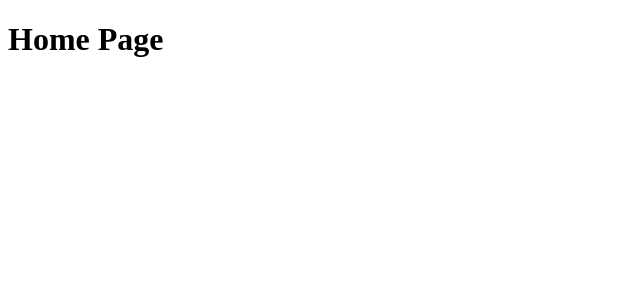
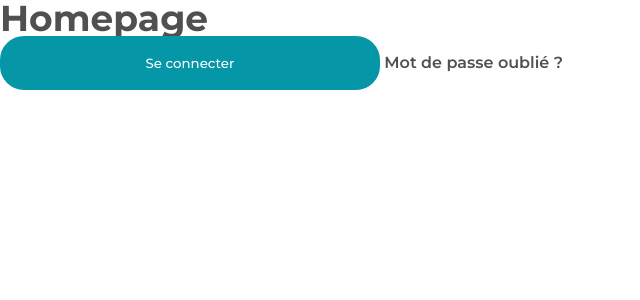
Before and after one commit to lestox/Cloud_Project, a SvelteKit app in the folder front/: page / in a window 1280 px wide. Shown: the top 300 px of the page, without its empty margins (0-640 px from the left). Built offline with nearby package versions, Linux system fonts and the light colour scheme.

Commit message:
add Basic Components

```diff
--- a/front/src/components/UI/atoms/Button.svelte
+++ b/front/src/components/UI/atoms/Button.svelte
@@ -0,0 +1,35 @@
+<button class="button">
+    <slot/>
+</button>
+
+
+<style>
+  .button{
+    font-family: var(--font-family-primary);
+    background-color: var(--color-primary);
+    color: var(--color-text-light);
+    border: var(--border-height-thick) solid var(--color-primary);
+    border-radius: var(--small-radius);
+    padding: 16px;
+    min-width: 380px;
+  }
+
+  .button:hover{
+    background-color: var(--color-secondary);
+    border: var(--border-height-thick) solid var(--color-secondary);
+  }
+
+  .button:active{
+    background-color: var(--color-highlight);
+    border: var(--border-height-thick) solid var(--color-highlight);
+  }
+
+  .button:disabled{
+    background-color: var(--color-disabled);
+    border: var(--border-height-thick) solid var(--color-disabled);
+  }
+
+  .button:focus{
+    border: var(--border-height-thick) solid var(--color-highlight);
+  }
+</style>
--- a/front/src/components/UI/atoms/Link.svelte
+++ b/front/src/components/UI/atoms/Link.svelte
@@ -0,0 +1,21 @@
+<script>
+  /**
+   * @type {string}
+  */
+  export let linkUrl = '#';
+  export let linkColor = 'var(--color-text-dark)';
+</script>
+
+<a href="{linkUrl}"
+  class="link" style:color={linkColor}>
+    <slot/>
+</a>
+
+<style>
+  .link{
+    font-family: var(--font-family-primary);
+    font-size: var(--font-size-regular);
+    font-weight: var(--font-weight-semibold);
+    text-decoration: none;
+  }
+</style>
--- a/front/src/components/UI/atoms/Text.svelte
+++ b/front/src/components/UI/atoms/Text.svelte
@@ -0,0 +1,15 @@
+<script>
+  /**
+   * @type {string}
+  */
+  export let textTag = 'p';
+  export let textColor = 'var(--color-text-dark)';
+  export let textStyle = 'main-title';
+</script>
+
+<svelte:element this={textTag}
+  style:color={textColor}
+  class={textStyle}
+>
+  <slot/>
+</svelte:element>
--- a/front/src/routes/+page.svelte
+++ b/front/src/routes/+page.svelte
@@ -1 +1,18 @@
-<h1>Home Page</h1>
+<script>
+  import Text from '../components/UI/atoms/Text.svelte';
+  import Button from '../components/UI/atoms/Button.svelte';
+  import Link from '../components/UI/atoms/Link.svelte';
+  import '../assets/global.css';
+</script>
+
+<Text
+textTag='h2' textStyle='main-title'>
+  Homepage
+</Text>
+
+<Button> Se connecter </Button>
+
+<Link
+linkUrl='/reset-password'>
+  Mot de passe oublié ?
+</Link>
```
